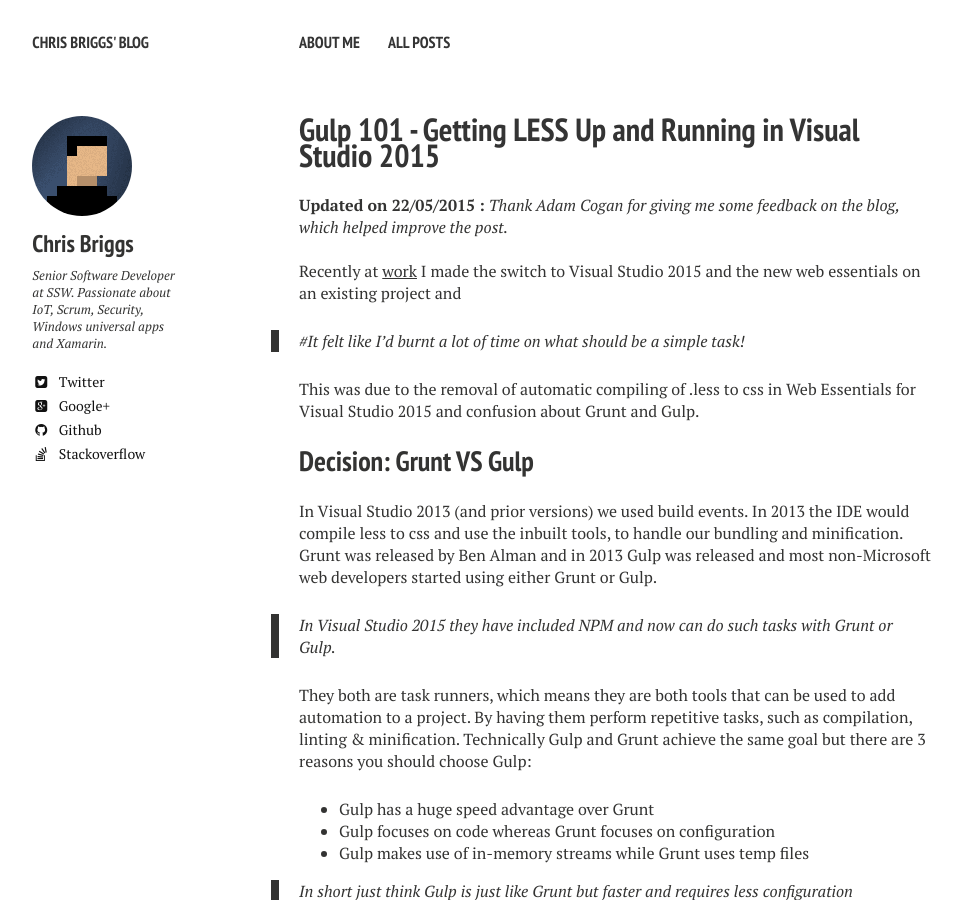
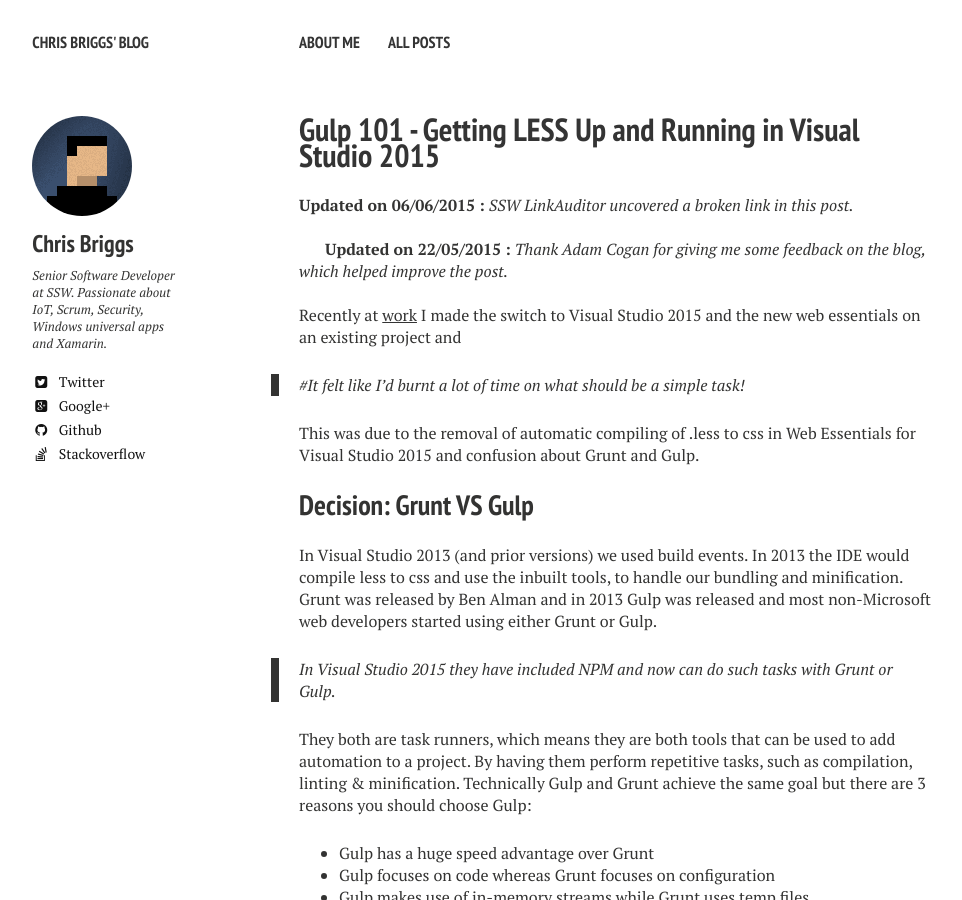
Before and after one commit to Briggsc28/briggsc28.github.io, a Jekyll site: the page built from _posts/2015-05-18-Gulp-101-CSS-all-the-LESS.md, in a window 1280 px wide and 900 px high. Shown: the whole window, without its empty margins (21-983 px from the left). Built offline with Jekyll 4.4.1, drawn with Linux system fonts in a browser that asks for light colours; nearby versions of some CDN libraries; some of the changed text lies outside the part shown.

Commit message:
Updated content based on linkauditor

```diff
--- a/_posts/2015-05-18-Gulp-101-CSS-all-the-LESS.md
+++ b/_posts/2015-05-18-Gulp-101-CSS-all-the-LESS.md
@@ -2,7 +2,7 @@
 layout: post
 title: Gulp 101 - Getting LESS Up and Running in Visual Studio 2015
 excerpt: "How to use Gulp to compile all .less files to .css automatically."
-modified: 2015-05-22
+modified: 2015-06-06
 tags: [Visual Studio 2015, LESS, CSS, Gulp, Grunt ]
 comments: true
 image:
@@ -10,7 +10,9 @@
   credit: WeGraphics
   creditlink: http://wegraphics.net/downloads/free-ultimate-blurred-background-pack/
 ---
-**Updated on 22/05/2015 :** *Thank [Adam Cogan](adamcogan.com) for giving me some feedback on the blog, which helped improve the post.* <br /><br />Recently at [work](http://www.ssw.com.au/ssw/default.aspx) I made the switch to Visual Studio 2015 and the new web essentials on an existing project and
+**Updated on 06/06/2015 :** *[SSW LinkAuditor](https://sswlinkauditor.com/) uncovered a broken link in this post.* <br /><br />
+
+**Updated on 22/05/2015 :** *Thank [Adam Cogan](http://adamcogan.com) for giving me some feedback on the blog, which helped improve the post.* <br /><br />Recently at [work](http://www.ssw.com.au/ssw/default.aspx) I made the switch to Visual Studio 2015 and the new web essentials on an existing project and
 
 >#It felt like I'd burnt a lot of time on what should be a simple task!
 
```
Also changed, not shown: _posts/2015-04-23-Open-Source-JS-Map.md (+4 -2 lines), _posts/2015-06-02-Beginners-guide-to-GPIO-Win10-IoT-Core-Insider-Preview.md (+1 -1 lines).
